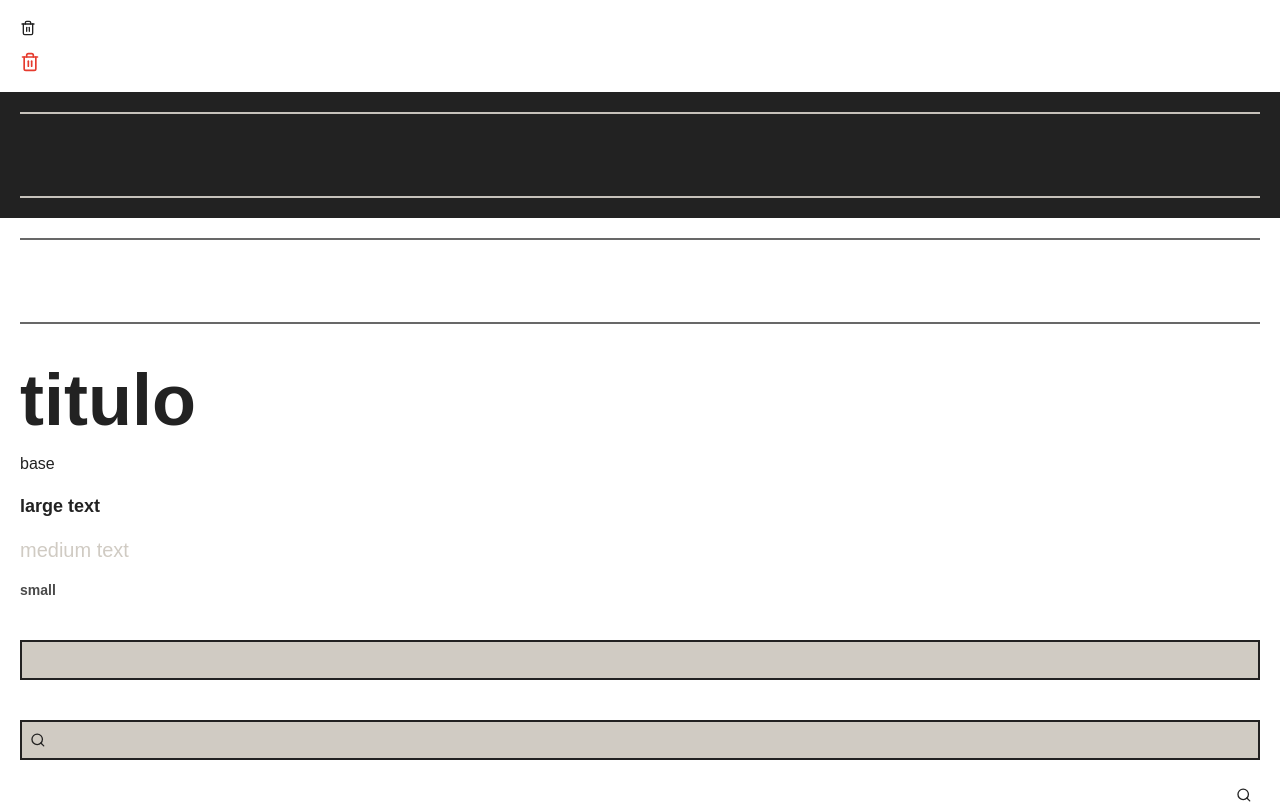
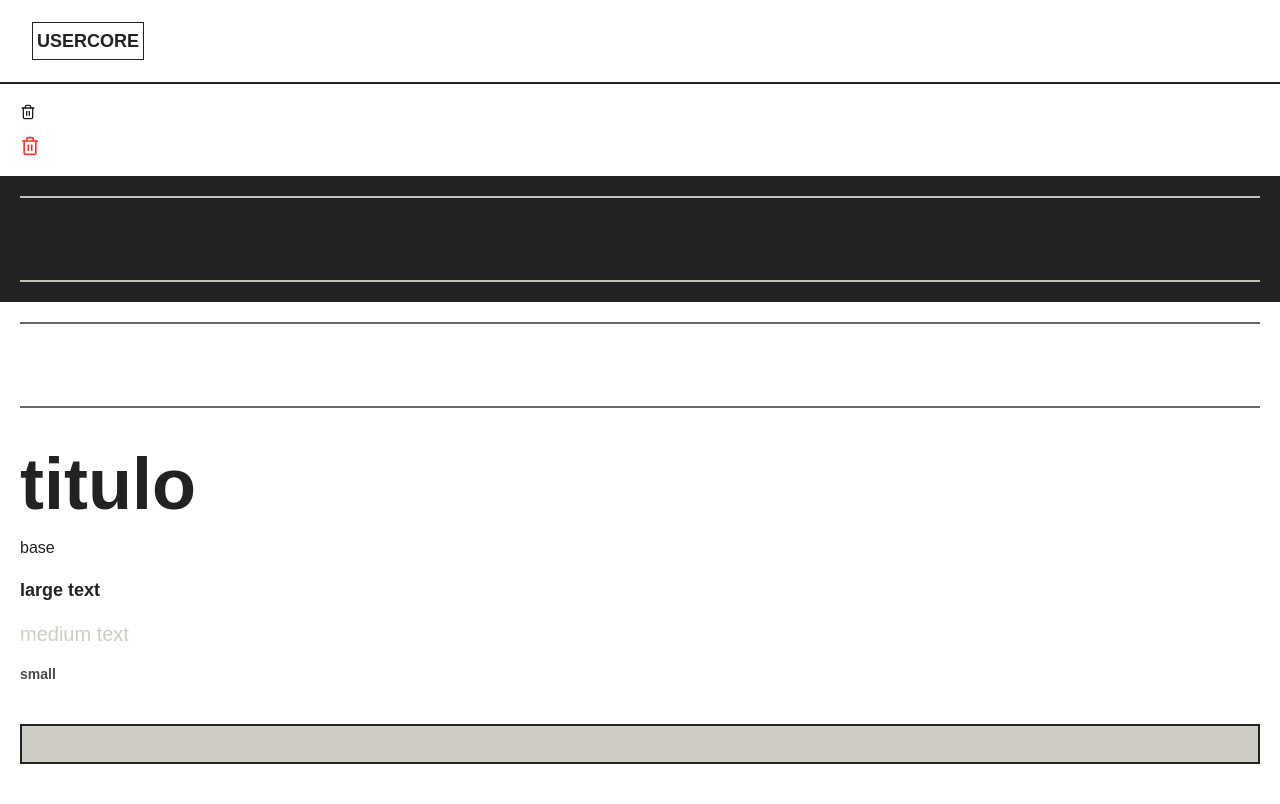
Before and after one commit to michaelprocha/user-registration-react, a React (Vite) app: page / in a window 1280 px wide. Shown: the top 804 px of the page. Built offline with nearby package versions, Linux system fonts and the light colour scheme.

Commit message:
add header

```diff
--- a/src/App.tsx
+++ b/src/App.tsx
@@ -5,10 +5,12 @@ import Skeleton from "./ui/Skeleton";
 import Text from "./ui/Text";
 import Input from "./ui/Input";
 import Select from "./ui/Select";
+import Header from "./layouts/Header";
 
 function App() {
   return (
     <>
+      <Header />
       <div className="p-5 flex flex-col gap-4 bg-white dark:bg-black">
         <Icon
           svg={Trash}
--- /dev/null
+++ b/src/layouts/Header.tsx
@@ -0,0 +1,47 @@
+import type { ComponentProps } from "react";
+import Text from "../ui/Text";
+import { NavLink } from "react-router";
+
+interface Link {
+  text: string;
+  link: string;
+}
+
+type HeaderProps = ComponentProps<"header"> & {
+  link?: Link;
+};
+
+function Header({ link, ...props }: HeaderProps) {
+  return (
+    <header
+      className={`border-b-2 border-black dark:border-white
+    h-21 flex justify-between items-center px-8 bg-white dark:bg-black`}
+      {...props}
+    >
+      <Text
+        as="h1"
+        className="uppercase border border-black dark:border-white p-1"
+        variant="lg"
+      >
+        Usercore
+      </Text>
+      {link && (
+        <NavLink
+          to={link.link}
+          className={`bg-yellow-300 border-2 border-black
+        dark:border-white shadow-[2px_2px_0px_rgba(0,0,0,1)] dark:shadow-[2px_2px_0px_rgba(250,250,250,1)]
+        py-1 px-2`}
+        >
+          <Text
+            variant="lg"
+            className="uppercase text-black dark:text-black"
+          >
+            {link.text}
+          </Text>
+        </NavLink>
+      )}
+    </header>
+  );
+}
+
+export default Header;
--- a/src/ui/Text.tsx
+++ b/src/ui/Text.tsx
@@ -1,4 +1,5 @@
 import { type ComponentPropsWithoutRef, type ElementType } from "react";
+// import { tv } from "../utils/tv.util";
 import { tv, type VariantProps } from "tailwind-variants";
 
 const textVariant = tv({
--- /dev/null
+++ b/src/utils/tv.util.ts
@@ -0,0 +1,6 @@
+import { createTV } from "tailwind-variants";
+
+// Configura o Tailwind Variants para usar o tailwind-merge automaticamente
+export const tv = createTV({
+  twMerge: true,
+});
```
